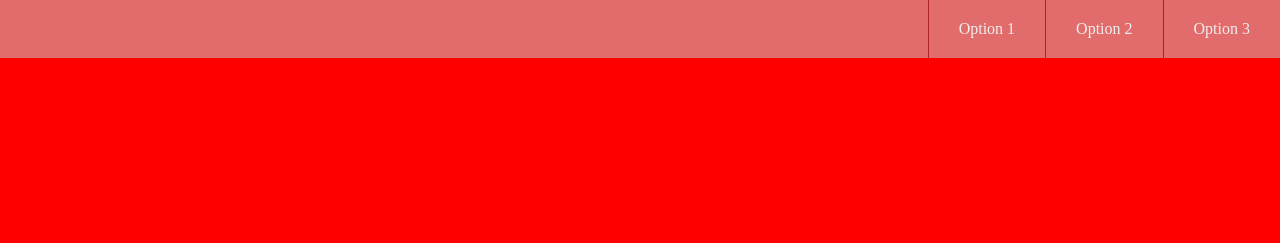
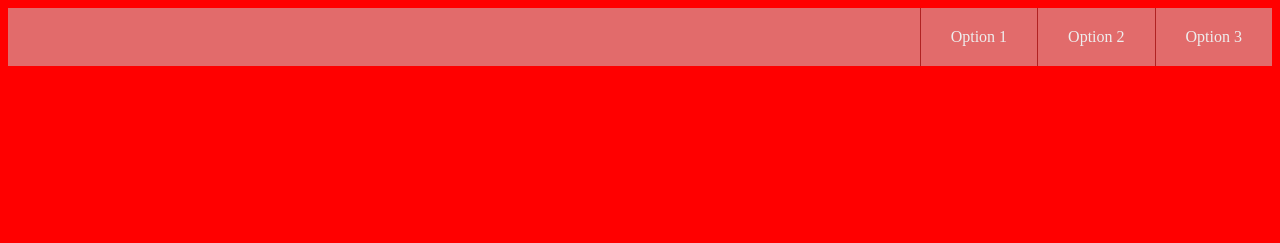
Before and after one commit to JoeTodes/test1, a plain HTML site: page index.html in a window 1280 px wide. Drawn offline with Linux system fonts and the light colour scheme.

Commit message:
added body margin

```diff
--- a/style.css
+++ b/style.css
@@ -4,7 +4,7 @@
 }
 
 body {
-	margin: 0;
+	margin: 2;
 	background-color: red;
 }
 
```
